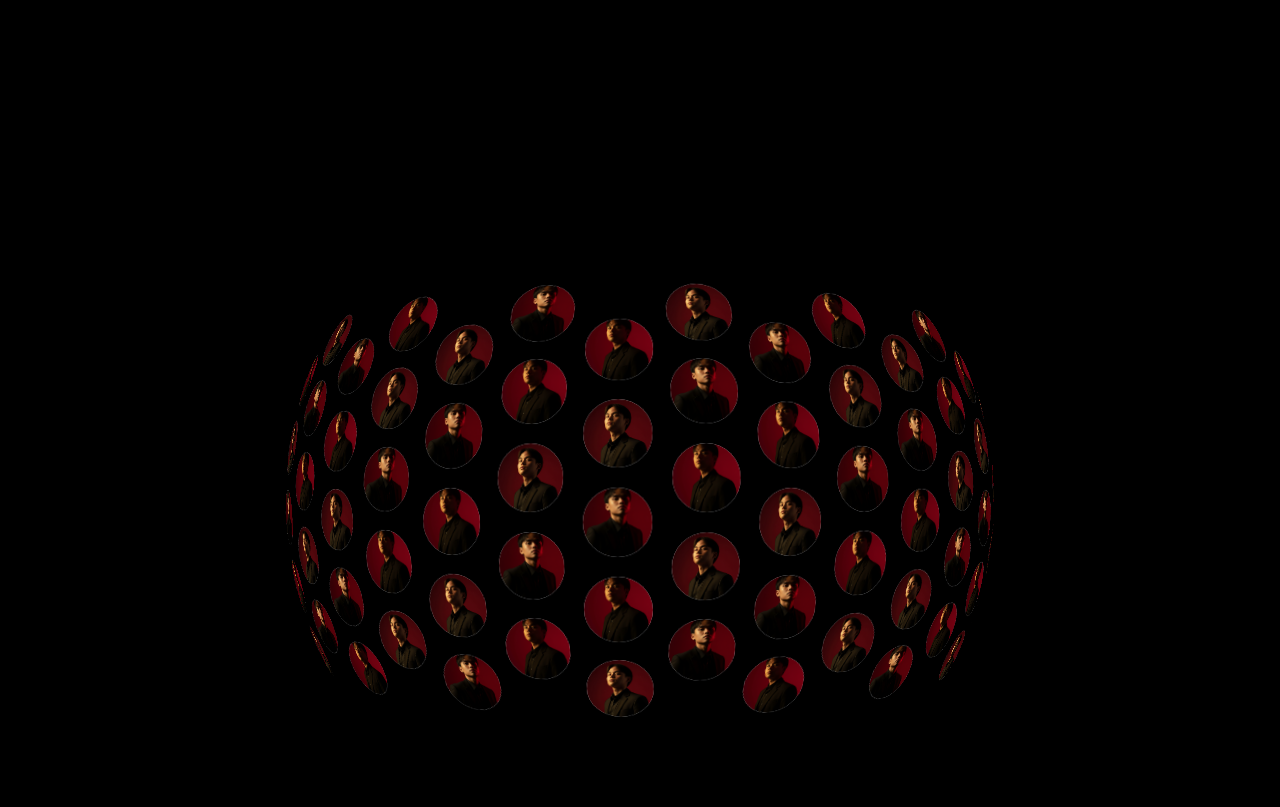
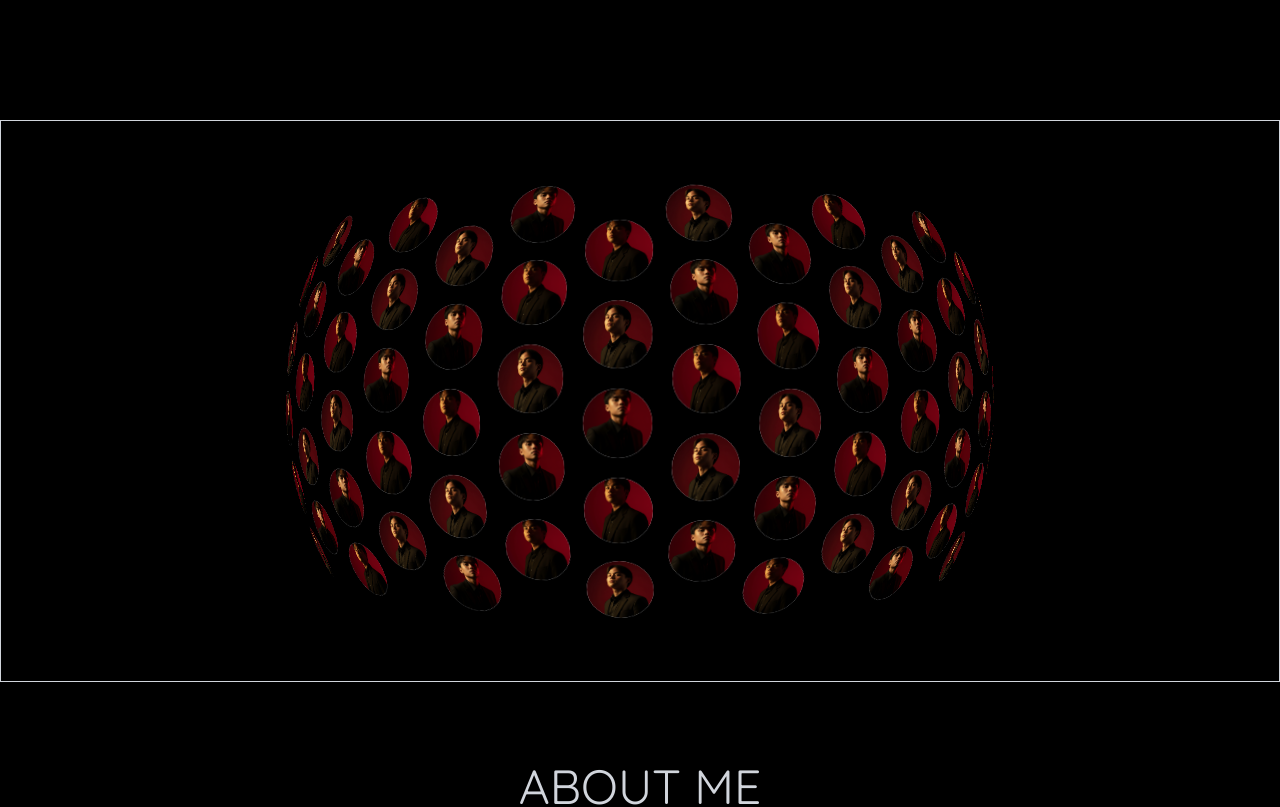
Before and after one commit to erishBRBS/brbs-portfolio, a React (Vite) app: page / in a window 1280 px wide. Shown: the part 680-1487 px from the top of the page. Built offline with nearby package versions, Linux system fonts and the light colour scheme.

Commit message:
sphere h and w adjusted

```diff
--- a/src/App.tsx
+++ b/src/App.tsx
@@ -33,7 +33,7 @@ function App() {
         </div>
 
         {/* Spehere section */}
-        <div className="flex items-center justify-center min-h-screen"> {/* Adjust the vh */}
+        <div className="flex items-center justify-center h-[20%] border"> {/* Adjust the vh */}
           <Sphere />
         </div>
 
--- a/src/pages/about.tsx
+++ b/src/pages/about.tsx
@@ -40,7 +40,7 @@ function About() {
       ref={aboutRef}
       className="w-full md:w-[80%] lg:w-[70%] flex flex-col items-center min-h-screen gap-5"
     >
-      <div className="text-lg lg:text-5xl text-gray-300 lg:mt-20 mb-10 lg:mb-20">ABOUT ME</div>
+      <div className="text-lg lg:text-5xl text-gray-300 lg:mt-20 mb-10 lg:mb-10">ABOUT ME</div>
       <div
         className={`w-full flex flex-col md:flex-row items-center justify-center gap-5 transition-opacity duration-1000 ease-in ${
           show ? "opacity-100" : "opacity-0"
--- a/src/pages/sphere.tsx
+++ b/src/pages/sphere.tsx
@@ -35,7 +35,7 @@ function Sphere() {
   return (
     <div
       ref={aboutRef}
-      className="w-full md:w-[80%] lg:w-[60%] flex justify-center min-h-screen"
+      className="w-full md:w-[80%] lg:w-[60%] flex justify-center h-auto"
     >
       {/*DomeGallery Container */}
       <div
@@ -43,7 +43,7 @@ function Sphere() {
           show ? "opacity-100" : "opacity-0"
         }`}
       >
-        <div className="w-full h-[100vh] mb-10 md:h-[70vh] flex items-center justify-center">
+        <div className="w-full h-[100vh] md:h-[70vh] flex items-center justify-center">
           <DomeGallery />
         </div>
       </div>
```
